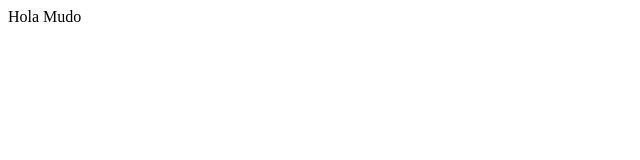
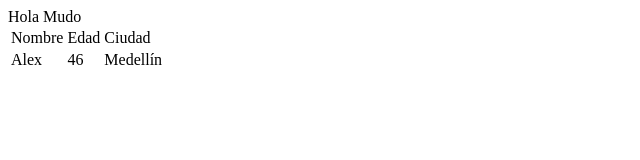
Before and after one commit to alhucave/prueba2, a plain HTML site: page index.html in a window 1280 px wide. Shown: the whole page, without its empty margins (0-640 px from the left). Drawn offline with Linux system fonts and the light colour scheme.

Commit message:
sprint 2

```diff
--- a/index.html
+++ b/index.html
@@ -1,5 +1,17 @@
 <html>
 <body>
 	Hola Mudo
+	<table>
+		<tr>
+			<td>Nombre</td>
+			<td>Edad</td>
+			<td>Ciudad</td>
+		</tr>
+		<tr>
+			<td>Alex</td>
+			<td>46</td>
+			<td>Medellín</td>
+		</tr>
+	</table>
 </body>
 </html>
```
